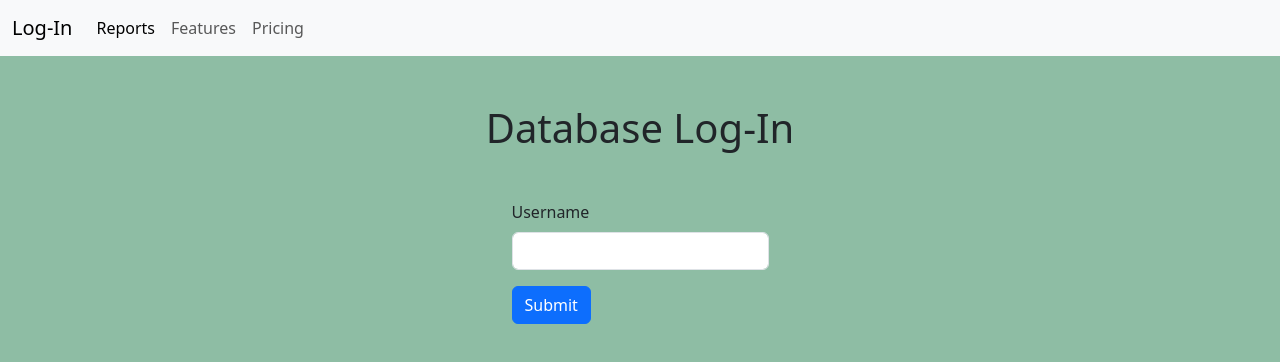
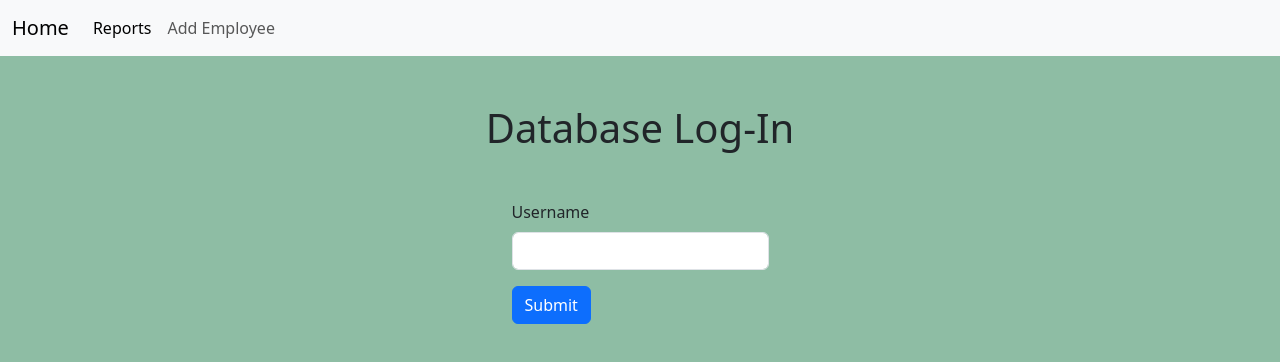
Before and after one commit to patrickw24/capstone-pathway3, a React (Vite) app: page /#/form in a window 1280 px wide. Shown: the top 362 px of the page. Built offline with nearby package versions, Linux system fonts and the light colour scheme.

Commit message:
Updated Report-Card Layout

```diff
--- a/src/Components/ReportWall.jsx
+++ b/src/Components/ReportWall.jsx
@@ -4,12 +4,12 @@ import { Report } from "../ScreenComponents/Report";
 export const ReportWall = ({ username }) => {
   return (
     <div>
-      <h1 className="display-2 text-center mb-5 mt-5"> Welcome back, {username}!</h1>
-      <div className="row container">
-        <div>
-          <Report />
-        </div>
-      </div>
+      <h1 className="display-2 text-center mb-5 mt-5">
+        {" "}
+        Welcome back, {username}!
+      </h1>
+
+      <Report />
     </div>
   );
 };
--- a/src/ScreenComponents/Navbar.jsx
+++ b/src/ScreenComponents/Navbar.jsx
@@ -4,7 +4,7 @@ export const NavBar = ()=>{
         <>
         <nav className="navbar navbar-expand-lg bg-body-tertiary">
   <div className="container-fluid">
-    <a className="navbar-brand" href="/">Log-In</a>
+    <a className="navbar-brand" href="/">Home</a>
     <button className="navbar-toggler" type="button" data-bs-toggle="collapse" data-bs-target="#navbarNav" aria-controls="navbarNav" aria-expanded="false" aria-label="Toggle navigation">
       <span className="navbar-toggler-icon"></span>
     </button>
@@ -14,10 +14,7 @@ export const NavBar = ()=>{
           <a className="nav-link active" aria-current="page" href="/report">Reports</a>
         </li>
         <li className="nav-item">
-          <a className="nav-link" href="#">Features</a>
-        </li>
-        <li className="nav-item">
-          <a className="nav-link" href="#">Pricing</a>
+          <a className="nav-link" href="/form">Add Employee</a>
         </li>
       </ul>
     </div>
--- a/src/ScreenComponents/Report.jsx
+++ b/src/ScreenComponents/Report.jsx
@@ -28,10 +28,11 @@ export const Report = () => {
 
   return (
     <>
-      <div className="container">
+      <div className="container-fluid">
+        <div className="row justify-content-center">
           <div className="row">
             {posts.map((item) => (
-            <div className="col-3">
+              <div className="col-sm-3">
                 <div className="card text-center mb-3 mr-3">
                   <div className="card-header">{item.name}</div>
                   <div className="card-body">
@@ -47,6 +48,7 @@ export const Report = () => {
             ))}
           </div>
         </div>
+      </div>
     </>
   );
 };
```
Lines whose indentation alone changed are shown as unchanged.
